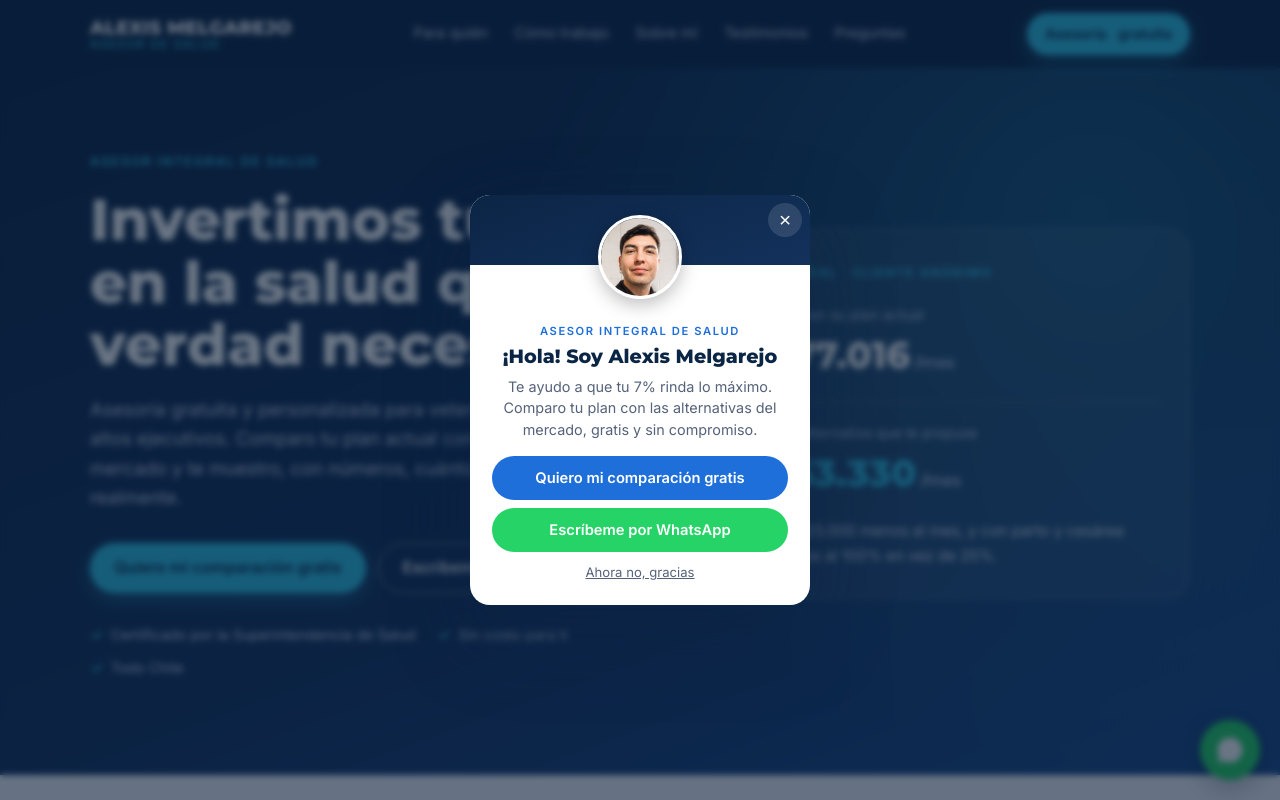
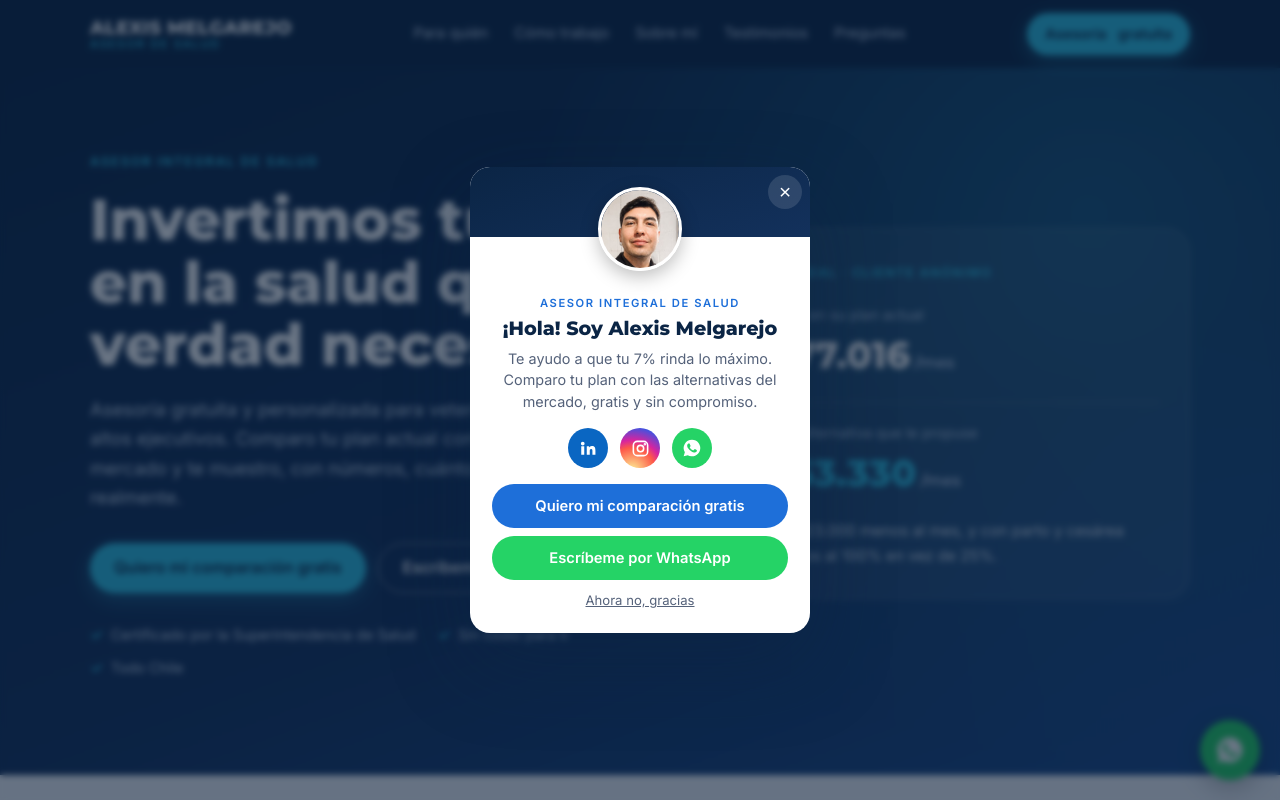
Before and after one commit to alexis96melg-code/Mi_Web, a plain HTML site: page index.html in a window 1280 px wide. Shown: the top 800 px of the page. Drawn offline with Linux system fonts and the light colour scheme.

Commit message:
Íconos de redes sociales en la ventana de presentación
Co-Authored-By: Claude Opus 5.5 <noreply@anthropic.com>
Claude-Session: https://claude.ai/code/session_01YTczmr4amsJ7oiUUiGk6UD

```diff
--- a/index.html
+++ b/index.html
@@ -166,6 +166,13 @@
     .intro-body .btn { width: 100%; min-height: 44px; font-size: .92rem; }
     .intro-body .row { flex-direction: column; gap: 8px; }
     .intro-later { background: none; border: 0; color: var(--muted); font: inherit; font-size: .82rem; cursor: pointer; margin-top: 10px; text-decoration: underline; }
+    .intro-social { display: flex; justify-content: center; gap: 12px; margin-bottom: 16px; }
+    .intro-social a { width: 40px; height: 40px; border-radius: 50%; display: grid; place-items: center; color: #fff; transition: transform .15s ease, box-shadow .15s ease; }
+    .intro-social a:hover { transform: translateY(-2px); box-shadow: 0 6px 14px rgba(11,37,69,.25); }
+    .intro-social a:focus-visible { outline: 2px solid var(--blue); outline-offset: 2px; }
+    .intro-social .li { background: #0A66C2; }
+    .intro-social .ig { background: radial-gradient(circle at 30% 107%, #FDF497 0%, #FD5949 45%, #D6249F 60%, #285AEB 90%); }
+    .intro-social .wa { background: var(--wa); }
     @media (prefers-reduced-motion: reduce) { .intro[open] { animation: none; } }
 
     @media (max-width: 900px) {
@@ -424,7 +431,7 @@
   </footer>
 
   <a class="float-wa" href="https://wa.me/56979330919?text=Hola%20Alexis%2C%20quiero%20una%20asesor%C3%ADa%20de%20salud." target="_blank" rel="noopener" aria-label="Escribir por WhatsApp">
-    <svg width="30" height="30" viewBox="0 0 24 24" fill="currentColor" aria-hidden="true"><path d="M17.5 14.4c-.3-.1-1.7-.8-2-.9-.3-.1-.5-.1-.7.1-.2.3-.8.9-.9 1.1-.2.2-.3.2-.6.1-.3-.1-1.2-.5-2.3-1.4-.9-.8-1.4-1.7-1.6-2-.2-.3 0-.5.1-.6l.4-.5c.1-.2.2-.3.3-.5.1-.2 0-.4 0-.5l-.9-2.2c-.2-.6-.5-.5-.7-.5h-.6c-.2 0-.5.1-.8.4-.3.3-1 1-1 2.4s1 2.8 1.2 3c.1.2 2 3.1 4.9 4.3 2.4.9 2.9.8 3.4.7.5-.1 1.7-.7 2-1.4.2-.7.2-1.2.2-1.4-.1-.1-.3-.2-.6-.3zM12 2a10 10 0 0 0-8.6 15.1L2 22l5-1.3A10 10 0 1 0 12 2z"/></svg>
+    <svg width="30" height="30" viewBox="0 0 24 24" fill="currentColor" aria-hidden="true"><path fill-rule="evenodd" d="M17.5 14.4c-.3-.1-1.7-.8-2-.9-.3-.1-.5-.1-.7.1-.2.3-.8.9-.9 1.1-.2.2-.3.2-.6.1-.3-.1-1.2-.5-2.3-1.4-.9-.8-1.4-1.7-1.6-2-.2-.3 0-.5.1-.6l.4-.5c.1-.2.2-.3.3-.5.1-.2 0-.4 0-.5l-.9-2.2c-.2-.6-.5-.5-.7-.5h-.6c-.2 0-.5.1-.8.4-.3.3-1 1-1 2.4s1 2.8 1.2 3c.1.2 2 3.1 4.9 4.3 2.4.9 2.9.8 3.4.7.5-.1 1.7-.7 2-1.4.2-.7.2-1.2.2-1.4-.1-.1-.3-.2-.6-.3zM12 2a10 10 0 0 0-8.6 15.1L2 22l5-1.3A10 10 0 1 0 12 2z"/></svg>
   </a>
 
   <dialog class="intro" id="intro" aria-labelledby="intro-title">
@@ -436,6 +443,11 @@
       <span class="eyebrow">Asesor integral de salud</span>
       <h2 id="intro-title">¡Hola! Soy Alexis Melgarejo</h2>
       <p>Te ayudo a que tu 7% rinda lo máximo. Comparo tu plan con las alternativas del mercado, gratis y sin compromiso.</p>
+      <div class="intro-social">
+        <a class="li" href="https://www.linkedin.com/in/alexis-melgarejo-442917228/" target="_blank" rel="noopener" aria-label="LinkedIn" title="LinkedIn"><svg width="18" height="18" viewBox="0 0 24 24" fill="currentColor" aria-hidden="true"><path d="M4.98 3.5a2.5 2.5 0 1 1 0 5 2.5 2.5 0 0 1 0-5zM3 9.75h4V21H3V9.75zM9.5 9.75h3.8v1.6h.05c.53-1 1.83-2.05 3.77-2.05 4.03 0 4.78 2.65 4.78 6.1V21h-4v-4.95c0-1.18-.02-2.7-1.65-2.7-1.65 0-1.9 1.29-1.9 2.62V21h-4V9.75z"/></svg></a>
+        <a class="ig" href="https://www.instagram.com/asesor.melgarejo/" target="_blank" rel="noopener" aria-label="Instagram" title="Instagram"><svg width="19" height="19" viewBox="0 0 24 24" fill="none" stroke="currentColor" stroke-width="2" stroke-linecap="round" aria-hidden="true"><rect x="3" y="3" width="18" height="18" rx="5"/><circle cx="12" cy="12" r="4"/><circle cx="17.5" cy="6.5" r=".6" fill="currentColor"/></svg></a>
+        <a class="wa" href="https://wa.me/56979330919?text=Hola%20Alexis%2C%20quiero%20una%20asesor%C3%ADa%20de%20salud." target="_blank" rel="noopener" aria-label="WhatsApp" title="WhatsApp"><svg width="20" height="20" viewBox="0 0 24 24" fill="currentColor" aria-hidden="true"><path fill-rule="evenodd" d="M17.5 14.4c-.3-.1-1.7-.8-2-.9-.3-.1-.5-.1-.7.1-.2.3-.8.9-.9 1.1-.2.2-.3.2-.6.1-.3-.1-1.2-.5-2.3-1.4-.9-.8-1.4-1.7-1.6-2-.2-.3 0-.5.1-.6l.4-.5c.1-.2.2-.3.3-.5.1-.2 0-.4 0-.5l-.9-2.2c-.2-.6-.5-.5-.7-.5h-.6c-.2 0-.5.1-.8.4-.3.3-1 1-1 2.4s1 2.8 1.2 3c.1.2 2 3.1 4.9 4.3 2.4.9 2.9.8 3.4.7.5-.1 1.7-.7 2-1.4.2-.7.2-1.2.2-1.4-.1-.1-.3-.2-.6-.3zM12 2a10 10 0 0 0-8.6 15.1L2 22l5-1.3A10 10 0 1 0 12 2z"/></svg></a>
+      </div>
       <div class="row">
         <a href="#contacto" class="btn btn-blue" data-close>Quiero mi comparación gratis</a>
         <a href="https://wa.me/56979330919?text=Hola%20Alexis%2C%20quiero%20una%20asesor%C3%ADa%20de%20salud." target="_blank" rel="noopener" class="btn btn-wa">Escríbeme por WhatsApp</a>
```
